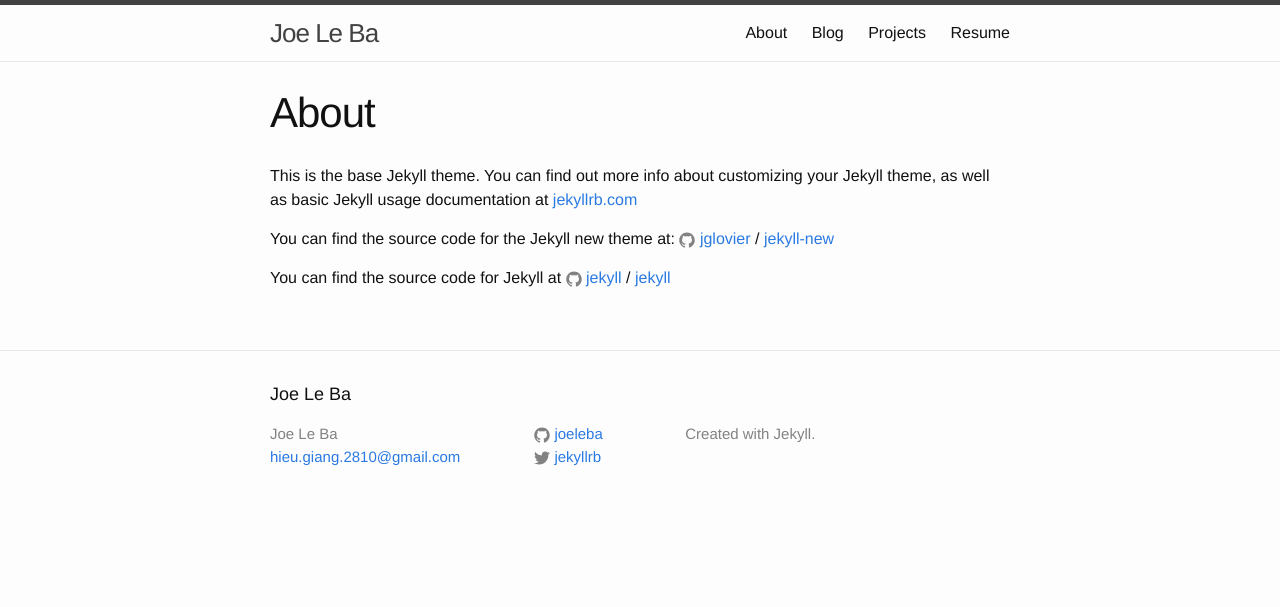
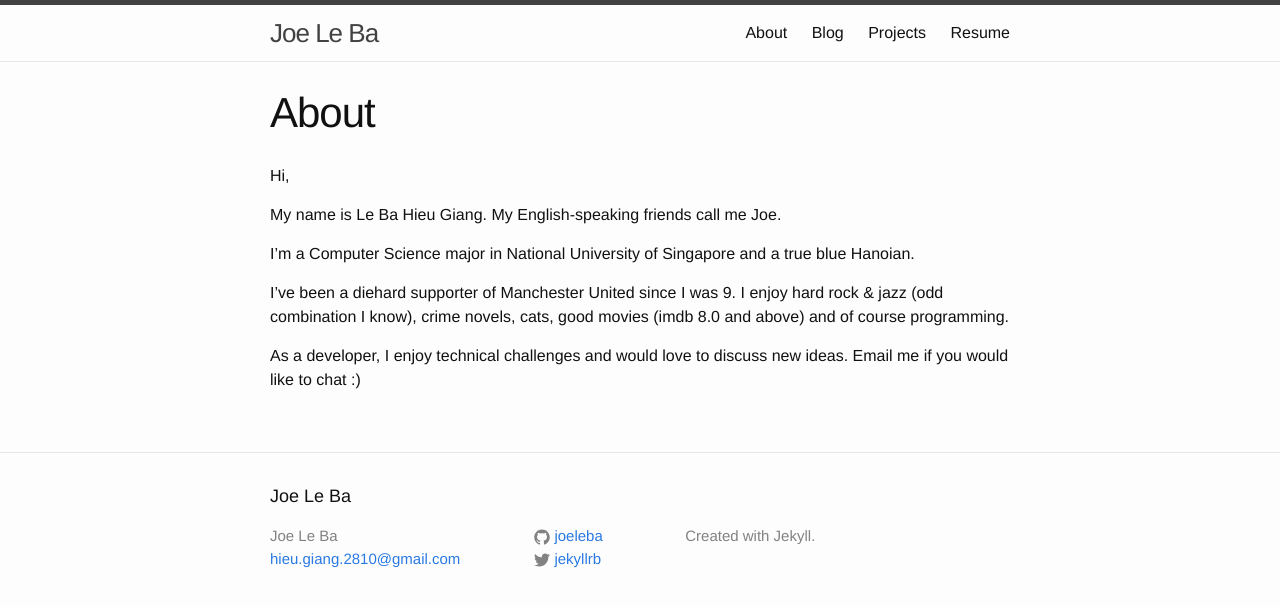
Before and after one commit to joeleba/joeleba.github.io, a Jekyll site: the page built from about.md, in a window 1280 px wide. Shown: the top 607 px of the page. Built offline with Jekyll 4.4.1, drawn with Linux system fonts in a browser that asks for light colours.

Commit message:
edit about

```diff
--- a/about.md
+++ b/about.md
@@ -4,12 +4,12 @@ title: About
 permalink: /about/
 ---
 
-This is the base Jekyll theme. You can find out more info about customizing your Jekyll theme, as well as basic Jekyll usage documentation at [jekyllrb.com](http://jekyllrb.com/)
+Hi,
 
-You can find the source code for the Jekyll new theme at:
-{% include icon-github.html username="jglovier" %} /
-[jekyll-new](https://github.com/jglovier/jekyll-new)
+My name is Le Ba Hieu Giang. My English-speaking friends call me Joe.
 
-You can find the source code for Jekyll at
-{% include icon-github.html username="jekyll" %} /
-[jekyll](https://github.com/jekyll/jekyll)
+I’m a Computer Science major in National University of Singapore and a true blue Hanoian.
+
+I’ve been a diehard supporter of Manchester United since I was 9. I enjoy hard rock & jazz (odd combination I know), crime novels, cats, good movies (imdb 8.0 and above) and of course programming.
+
+As a developer, I enjoy technical challenges and would love to discuss new ideas. Email me if you would like to chat :)
```
Also changed, not shown: resume.md (+4 -10 lines).
